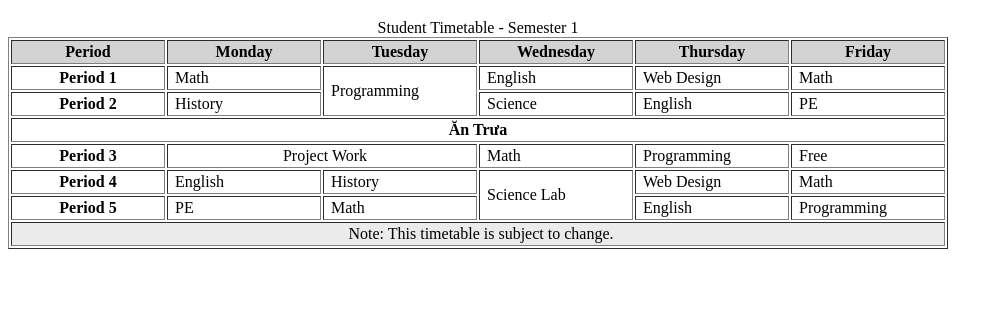
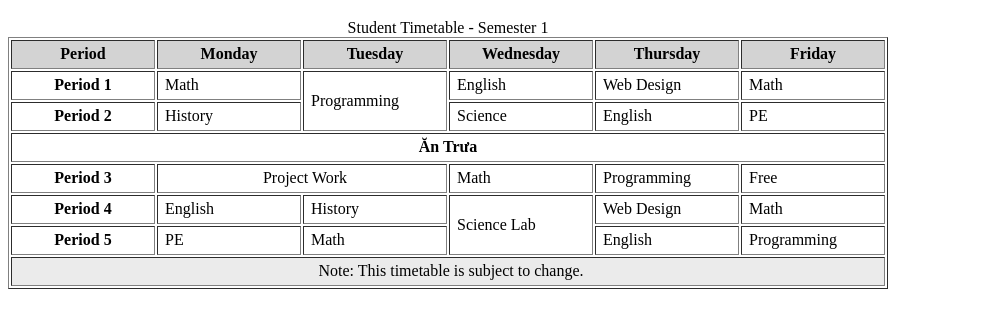
Before and after one commit to NamFnt/bang_thoi_khoa_bieu, a website: page index.html in a window 1280 px wide. Shown: the part 61-386 px from the top of the page, without its empty margins (0-1003 px from the left). Drawn offline with Linux system fonts and the light colour scheme.

Commit message:
Update index.html

```diff
--- a/index.html
+++ b/index.html
@@ -22,13 +22,13 @@
         }
         th
         {
-            width: 150px;
-            height: 20px;
+            width: 140px;
+            height: 25px;
         }
         td
         {
-            width: 150px;
-            height: 20px;
+            width: 140px;
+            height: 25px;
             text-indent: 6px;
         }
     </style>
```
